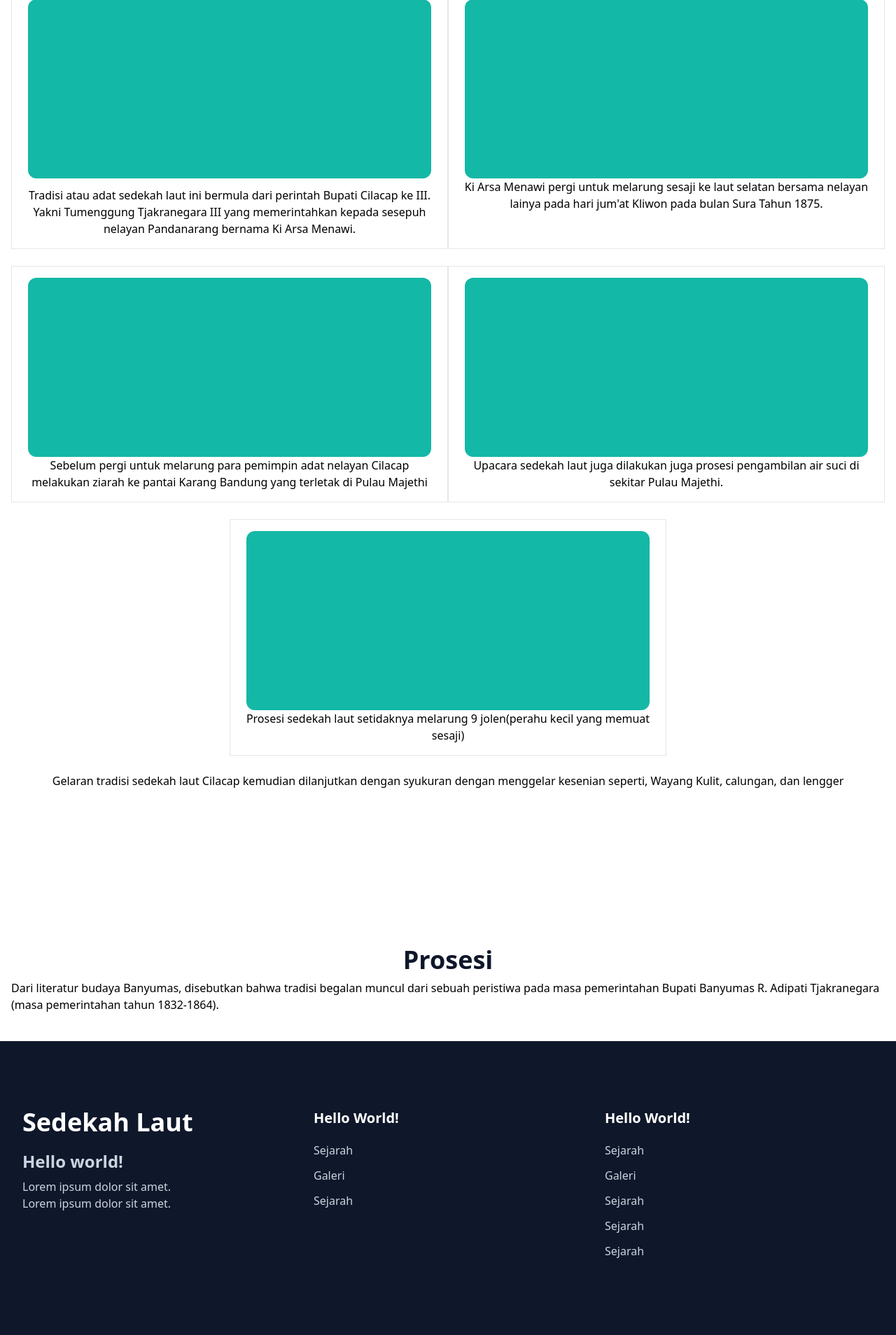
After one commit to dfanfafailed/webDesign, a PHP site: page /public/main.html in a window 1280 px wide. The commit adds this page. Shown: the part 702-2610 px from the top of the page at 70% size. Run offline with PHP 8.4, Linux system fonts and the light colour scheme.

Commit message:
Melakukan perubahan isi konten

```diff
--- a/public/css/style.css
+++ b/public/css/style.css
@@ -610,22 +615,6 @@ video {
   margin-right: auto;
 }
 
-.mb-2 {
-  margin-bottom: 0.5rem;
-}
-
-.mb-5 {
-  margin-bottom: 1.25rem;
-}
-
-.mt-10 {
-  margin-top: 2.5rem;
-}
-
-.mb-6 {
-  margin-bottom: 1.5rem;
-}
-
 .mb-10 {
   margin-bottom: 2.5rem;
 }
@@ -634,12 +623,40 @@ video {
   margin-bottom: 3rem;
 }
 
+.mb-2 {
+  margin-bottom: 0.5rem;
+}
+
 .mb-3 {
   margin-bottom: 0.75rem;
 }
 
+.mb-5 {
+  margin-bottom: 1.25rem;
+}
+
+.mb-6 {
+  margin-bottom: 1.5rem;
+}
+
+.mt-10 {
+  margin-top: 2.5rem;
+}
+
+.mt-2 {
+  margin-top: 0.5rem;
+}
+
+.mt-8 {
+  margin-top: 2rem;
+}
+
 .block {
   display: block;
+}
+
+.inline-block {
+  display: inline-block;
 }
 
 .flex {
@@ -746,16 +747,26 @@ video {
   border-radius: 9999px;
 }
 
+.rounded-md {
+  border-radius: 0.375rem;
+}
+
 .rounded-xl {
   border-radius: 0.75rem;
 }
 
-.rounded-2xl {
-  border-radius: 1rem;
+.border {
+  border-width: 1px;
 }
 
-.border {
-  border-width: 1px;
+.bg-amber-800 {
+  --tw-bg-opacity: 1;
+  background-color: rgb(146 64 14 / var(--tw-bg-opacity));
+}
+
+.bg-black {
+  --tw-bg-opacity: 1;
+  background-color: rgb(0 0 0 / var(--tw-bg-opacity));
 }
 
 .bg-teal-500 {
@@ -772,25 +783,29 @@ video {
   background-color: rgb(255 255 255 / var(--tw-bg-opacity));
 }
 
-.bg-teal-400 {
+.bg-slate-900 {
   --tw-bg-opacity: 1;
-  background-color: rgb(45 212 191 / var(--tw-bg-opacity));
+  background-color: rgb(15 23 42 / var(--tw-bg-opacity));
+}
+
+.bg-\[url\(\'\/img\/begalan\.jpg\'\)\] {
+  background-image: url('/img/begalan.jpg');
 }
 
 .bg-\[url\(\'\/img\/begalan3\.jpg\'\)\] {
   background-image: url('/img/begalan3.jpg');
 }
 
-.bg-cover {
-  background-size: cover;
-}
-
-.bg-auto {
-  background-size: auto;
+.bg-\[url\(\'\/img\/begalan1\.jpg\'\)\] {
+  background-image: url('/img/begalan1.jpg');
 }
 
 .bg-contain {
   background-size: contain;
+}
+
+.bg-cover {
+  background-size: cover;
 }
 
 .bg-center {
@@ -835,24 +855,41 @@ video {
   padding-bottom: 1.25rem;
 }
 
+.pb-12 {
+  padding-bottom: 3rem;
+}
+
 .pb-36 {
   padding-bottom: 9rem;
+}
+
+.pt-10 {
+  padding-top: 2.5rem;
+}
+
+.pt-20 {
+  padding-top: 5rem;
+}
+
+.pt-24 {
+  padding-top: 6rem;
+}
+
+.pt-28 {
+  padding-top: 7rem;
 }
 
 .pt-36 {
   padding-top: 9rem;
 }
 
-.pt-10 {
-  padding-top: 2.5rem;
-}
-
 .text-center {
   text-align: center;
 }
 
-.text-start {
-  text-align: start;
+.text-2xl {
+  font-size: 1.5rem;
+  line-height: 2rem;
 }
 
 .text-3xl {
@@ -880,9 +917,9 @@ video {
   line-height: 1.25rem;
 }
 
-.text-6xl {
-  font-size: 3.75rem;
-  line-height: 1;
+.text-xl {
+  font-size: 1.25rem;
+  line-height: 1.75rem;
 }
 
 .font-bold {
@@ -921,6 +963,11 @@ video {
   color: rgb(255 255 255 / var(--tw-text-opacity));
 }
 
+.text-slate-300 {
+  --tw-text-opacity: 1;
+  color: rgb(203 213 225 / var(--tw-text-opacity));
+}
+
 .shadow-lg {
   --tw-shadow: 0 10px 15px -3px rgb(0 0 0 / 0.1), 0 4px 6px -4px rgb(0 0 0 / 0.1);
   --tw-shadow-colored: 0 10px 15px -3px var(--tw-shadow-color), 0 4px 6px -4px var(--tw-shadow-color);
@@ -1028,35 +1056,37 @@ video {
   color: rgb(20 184 166 / var(--tw-text-opacity));
 }
 
-@media (min-width: 640px) {
-  .sm\:self-center {
-    align-self: center;
-  }
-
-  .sm\:text-center {
-    text-align: center;
-  }
+.peer:checked ~ .peer-checked\:scale-100 {
+  --tw-scale-x: 1;
+  --tw-scale-y: 1;
+  transform: translate(var(--tw-translate-x), var(--tw-translate-y)) rotate(var(--tw-rotate)) skewX(var(--tw-skew-x)) skewY(var(--tw-skew-y)) scaleX(var(--tw-scale-x)) scaleY(var(--tw-scale-y));
 }
 
 @media (min-width: 768px) {
-  .md\:h-64 {
-    height: 16rem;
+  .md\:-mx-4 {
+    margin-left: -1rem;
+    margin-right: -1rem;
   }
 
-  .md\:w-full {
-    width: 100%;
+  .md\:mx-4 {
+    margin-left: 1rem;
+    margin-right: 1rem;
+  }
+
+  .md\:mt-0 {
+    margin-top: 0px;
+  }
+
+  .md\:flex {
+    display: flex;
   }
 
   .md\:w-1\/2 {
     width: 50%;
   }
 
-  .md\:bg-cover {
-    background-size: cover;
-  }
-
-  .md\:text-center {
-    text-align: center;
+  .md\:w-1\/3 {
+    width: 33.333333%;
   }
 }
 
--- /dev/null
+++ b/public/main.html
@@ -0,0 +1,205 @@
+<!DOCTYPE html>
+<html lang="en">
+<head>
+    <meta charset="UTF-8">
+    <meta name="viewport" content="width=device-width, initial-scale=1.0">
+    <title>Sedekah Laut</title>
+    <link rel="stylesheet" href="css/style.css">
+
+</head>
+<body>
+
+    <header class="bg-transparent absolute top-0 w-full flex items-center z-10">
+        <div class="container">
+            <div class="flex items-center justify-between relative">
+                <div class="px-4">
+                    <a href="#" class="font-semibold text-slate-900 text-lg block py-4">Sedekah Laut</a>
+                </div>
+                <div class="flex items-center px-4">
+                    <button id="hamburger" name="hamburger" class="block absolute right-4 lg:hidden">
+                        <span class="hamburger-line transition duration-300 ease-in-out origin-top-left"></span>
+                        <span class="hamburger-line transition duration-300"></span>
+                        <span class="hamburger-line transition duration-300 ease-in-out origin-bottom-left"></span>
+                    </button>
+
+                    <nav id="nav-menu" class="hidden absolute py-5 bg-white shadow-lg max-w-[250px] w-full right-4 top-full lg:block lg:static lg:bg-transparent lg:max-w-full lg:shadow-none">
+                        <ul class="block lg:flex">
+                            <li class="group">
+                                <a href="#" class="text-base text-slate-800 py-2 mx-8 flex group-hover:text-teal-500">Intro</a>
+                            </li>
+                            <li class="group">
+                                <a href="#" class="text-base text-slate-800 mx-8 py-2 flex group-hover:text-teal-500">Sejarah</a>
+                            </li>
+                        </ul>
+                    </nav>
+                </div>
+            </div>
+        </div>
+    </header>
+
+    <section class="pt-28 border">
+        <div class="container">
+
+            <div class="flex flex-wrap">
+                <div class="w-full self-center px-4 lg:w-1/2">
+                    <h1 class="text-slate-900 font-semibold text-4xl mb-2">Sedekah Laut</h1>
+                    <p class="font-medium text-slate-500 leading-relaxed mb-5">Tradisi sedekah laut merupakan sebuah warisan yang sudah turun-temurun dilestarikan oleh warga <span class="font-bold text-slate-900">Cilacap.</span></p>
+                    <p class="font-medium text-slate-500 leading-relaxed mb-5">Selain permohonan doa, sedekah laut juga bentuk rasa syukur masyarakat pesisir pantai yang notabene menjadi seorang nelayan atas tangkapanikan tahun-tahun sebelumnya yang dipersembahkan pada Ratu pantai selatan yaitu <span class="text-emerald-600 font-semibold">Nyi Roro Kidul.</span></p>
+                    <p class="font-medium text-slate-500 leading-relaxed mb-5">Sebagai bentuk rasa syukur kepada Tuhan.</p>
+                    <!-- <a href="#" class="text-sm font-semibold text-white bg-amber-800 px-6 py-3 rounded-full hover:shadow-lg hover:bg-amber-700">selengkapnya</a> -->
+                </div>
+
+                <div class="w-full self-end px-4 lg:w-1/2 mt-10 lg:right-0">
+
+                        <h1 class="text-slate-900 font-semibold text-3xl mb-2">Diadakan satu kali dalam setahun.</h1>
+                        <p class="font-medium text-slate-500 leading-relaxed mb-5">yaitu setiap bulan Suro (kalender Jawa) yang bertetapan dengan hari Selasa Kliwon atau Jum'at Kliwon.</p>
+                        <p class="font-medium text-slate-500 leading-relaxed mb-5">
+                            Upcara adat ini mengandung makna religius yakni sebagai perwujudan rasa syukur atas hasil tangkapan ikan yang berlimpah.
+                        </p>
+
+                </div>
+            </div>
+        </div>
+    </section>
+
+    <section class="pt-36 pb-36">
+        <div class="container">
+            <div class="w-full">
+                <div class="max-w-xl mx-auto text-center mb-10">
+                    <h1 class="text-slate-900 font-bold text-4xl mb-2">Sejarah Sedekah Laut</h1>
+                    <p class="text-base">Tradisi Sedekah Laut dilaksanakan sebagai ucapan rasa syukur para nelayan, karena telah diberikan hasil tangkapan yang melimpah.</p>
+                </div>
+            </div>
+            <div class="w-full flex flex-wrap justify-center text-center">
+
+                    <div class="w-full px-4 border lg:w-1/2 mb-6 p-4">
+                        <div class="rounded-xl bg-teal-500 max-w-xl mx-auto h-64 mb-3 hover:scale-110">
+
+                        </div>
+                        <p class="text-base">Tradisi atau adat sedekah laut ini bermula dari perintah Bupati Cilacap ke III. Yakni Tumenggung Tjakranegara III yang memerintahkan kepada sesepuh nelayan Pandanarang bernama Ki Arsa Menawi. </p>
+                    </div>
+                    <div class="w-full px-4 border lg:w-1/2 mb-6 p-4">
+                        <div class="rounded-xl bg-teal-500 max-w-xl mx-auto  h-64">
+
+                        </div>
+                        <p>Ki Arsa Menawi pergi untuk melarung sesaji ke laut selatan bersama nelayan lainya pada hari jum'at Kliwon pada bulan Sura Tahun 1875.</p>
+                    </div>
+                    <div class="w-full px-4 border lg:w-1/2 mb-6 p-4">
+                        <div class="rounded-xl bg-teal-500 max-w-xl mx-auto h-64">
+
+                        </div>
+                        <p>Sebelum pergi untuk melarung para pemimpin adat nelayan Cilacap melakukan ziarah ke pantai Karang Bandung yang terletak di Pulau Majethi</p>
+                    </div>
+                    <div class="w-full px-4 border lg:w-1/2 mb-6 p-4">
+                        <div class="rounded-xl bg-teal-500 max-w-xl mx-auto h-64">
+
+                        </div>
+                        <p>Upacara sedekah laut juga dilakukan juga prosesi pengambilan air suci di sekitar Pulau Majethi.</p>
+                    </div>
+                    <div class="w-full px-4 border  lg:w-1/2 mb-6 p-4">
+                        <div class="rounded-xl bg-teal-500 max-w-xl mx-auto h-64">
+
+                        </div>
+                        <p>Prosesi sedekah laut setidaknya melarung 9 jolen(perahu kecil yang memuat sesaji)</p>
+                    </div>
+
+                    <p>Gelaran tradisi sedekah laut Cilacap kemudian dilanjutkan dengan syukuran dengan menggelar kesenian seperti, Wayang Kulit, calungan, dan lengger</p>
+
+            </div>
+        </div>
+    </section>
+
+    <section class="pt-20">
+       <div class="container">
+        <div class="w-full">
+            <div class="mb-10">
+                <h1 class="text-slate-900 font-bold text-center text-4xl mb-2">Prosesi</h1>
+                <p class="text-base">Dari literatur budaya Banyumas, disebutkan bahwa tradisi begalan muncul dari sebuah peristiwa pada masa pemerintahan Bupati Banyumas R. Adipati Tjakranegara (masa pemerintahan tahun 1832-1864). </p>
+            </div>
+        </div>
+       </div>
+    </section>
+
+    <!-- <section class="pt-10 pb-36">
+        <div class="container">
+            <div class="relative w-[400px] overflow-hidden">
+
+                <input type="checkbox" class="peer absolute inset-x-0 w-64 h-12 z-10">
+                <div class="bg-amber-800 h-12 w-64 flex items-center justify-center rounded-xl ">
+                    <h1 class="font-bold text-white">Begalan</h1>
+                </div>
+                <div class="overflow-hidden duration-500 max-h-0 peer-checked:scale-100">
+                    <div class="p-4 border">
+                        <p>
+                            begalan berasal dari kata begal dan akhiran an, artinya perampasan atau perampokan ditengah jalan. jadi kesenian begalan adalah suatu adegan yang menggambarkan seseorang yang sedang membawa barang barang kebutuhan hidup dirampas ditengah jalan. dengan iring iringan gendhing-gendhing banyumasan merekan melakukan dialog dialog yang cukup seru penuh banyolan, sindiran (kritik) dan nasihat nasihat.
+                        </p>
+                    </div>
+                </div>
+            </div>
+            <div class="w-full flex flex-wrap justify-center xl:w-10/12 xl:mx-auto">
+                <div class="mb-6 p-4 md:w-1/2">
+                    <div class="rounded-xl border overflow-hidden">
+                        <img src="/img/begalan2.jpg" alt="begalan" width="w-full">
+                    </div>
+                </div>
+                <div class="mb-6 p-4 md:w-1/2">
+                    <div class="rounded-xl border overflow-hidden">
+                        <img src="/img/begalan3.jpg" alt="begalan" width="w-full">
+                    </div>
+                </div>
+            </div>
+        </div>
+    </section> -->
+
+        <footer class="bg-slate-900 pt-24 pb-12 ">
+            <div class="container ">
+                <div class="flex flex-wrap">
+                    <div class="w-full px-4 mb-12 text-slate-300 font-medium md:w-1/3">
+                        <h2 class="font-bold text-4xl text-white mb-5">Sedekah Laut</h2>
+                        <h3 class="font-bold text-2xl mb-2">Hello world!</h3>
+                        <p>Lorem ipsum dolor sit amet.</p>
+                        <p>Lorem ipsum dolor sit amet.</p>
+                    </div>
+                    <div class="w-full px-4 mb-12 md:w-1/3">
+                        <h3 class="font-semibold text-xl text-white mb-5">Hello World!</h3>
+                        <ul class=" text-slate-300">
+                            <li>
+                                <a href="#" class="inline-block text-base hover:text-sky-400 mb-3">Sejarah</a>
+                            </li>
+                            <li>
+                                <a href="#" class="inline-block text-base hover:text-sky-400 mb-3">Galeri</a>
+                            </li>
+                            <li>
+                                <a href="#" class="inline-block text-base hover:text-sky-400 mb-3">Sejarah</a>
+                            </li>
+                        </ul>
+                    </div>
+                    <div class="w-full px-4 mb-12 md:w-1/3">
+                        <h3 class="font-semibold text-xl text-white mb-5">Hello World!</h3>
+                        <ul class=" text-slate-300">
+                            <li>
+                                <a href="#" class="inline-block text-base hover:text-sky-400 mb-3">Sejarah</a>
+                            </li>
+                            <li>
+                                <a href="#" class="inline-block text-base hover:text-sky-400 mb-3">Galeri</a>
+                            </li>
+                            <li>
+                                <a href="#" class="inline-block text-base hover:text-sky-400 mb-3">Sejarah</a>
+                            </li>
+                            <li>
+                                <a href="#" class="inline-block text-base hover:text-sky-400 mb-3">Sejarah</a>
+                            </li>
+                            <li>
+                                <a href="#" class="inline-block text-base hover:text-sky-400 mb-3">Sejarah</a>
+                            </li>
+                        </ul>
+                    </div>
+                </div>
+            </div>
+        </footer>
+
+
+    <script src="js/script.js"></script>
+</body>
+
+</html>
```
Also changed, not shown: other parts of public/css/style.css (+37 -73 lines), public/index.html (deleted, +0 -190 lines).
